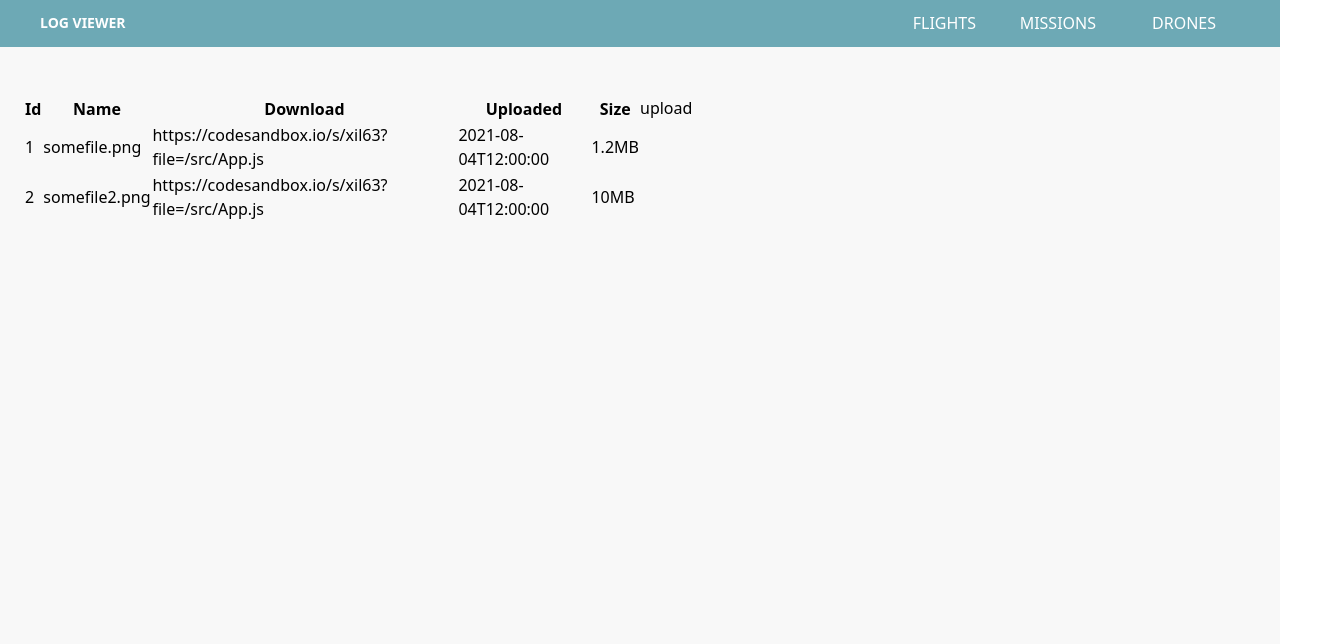
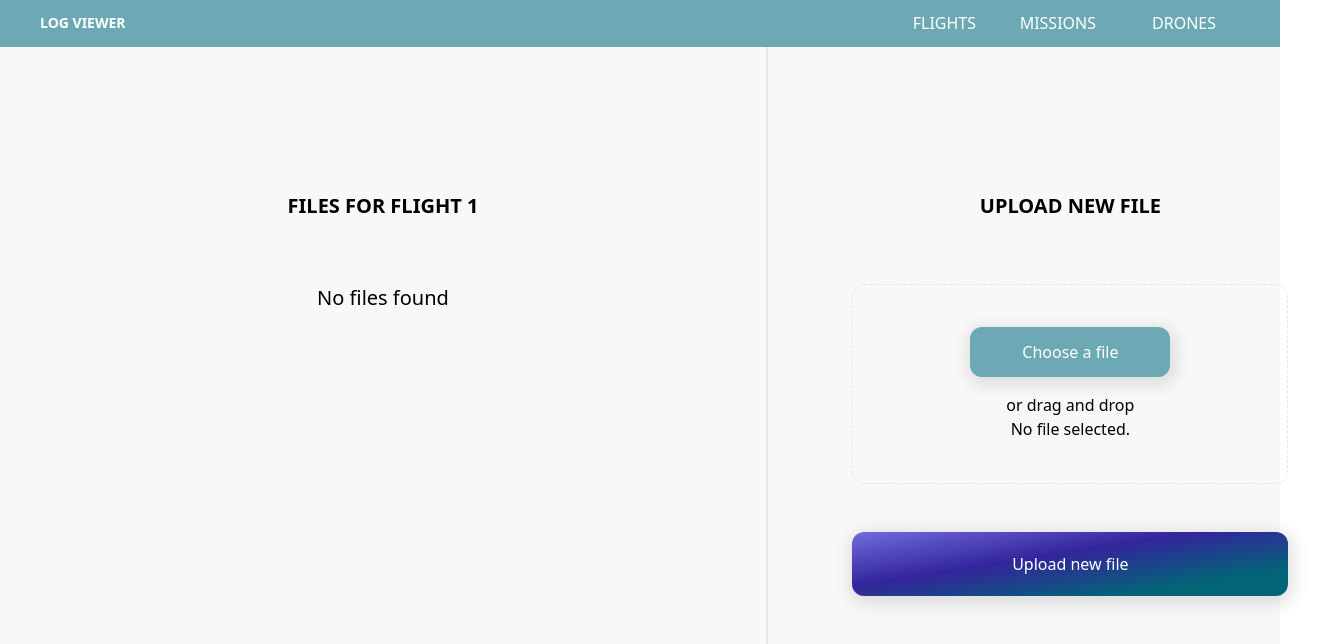
Before and after one commit to searchwingCV/log-viewer, a Next.js app in the folder client/nextapp/: page /filemanager/1 in a window 1280 px wide. Shown: the top 644 px of the page, 1320 px wide, since content can reach past the window. Built offline with nearby package versions, Linux system fonts and the light colour scheme; what tailwindcss-gradients would draw is missing.

Commit message:
feat(filemanager): basic styling for file table and upload file form

```diff
--- a/client/nextapp/modules/FileList/FileList.tsx
+++ b/client/nextapp/modules/FileList/FileList.tsx
@@ -3,6 +3,7 @@
   https://tanstack.com/table/v8/docs/guide/migrating
 */
 import { useMemo } from 'react'
+import { format, parseISO, isValid, intervalToDuration } from 'date-fns'
 import {
   useTable,
   type Column,
@@ -21,6 +22,7 @@ import {
 } from 'react-table'
 import clsx from 'clsx'
 import { Button } from 'modules/Button/Button'
+import { RowActionButton } from '@modules/RowActionButton'
 
 interface IFlightFile {
   id: number
@@ -28,6 +30,7 @@ interface IFlightFile {
   name: string
   uploaded: string
   size: string
+  deleteLink: string
 }
 
 export type FileListProps = {
@@ -40,22 +43,59 @@ export const FileList = ({ files }: FileListProps) => {
       {
         Header: 'Id',
         accessor: 'id',
+        width: 'w-[60px]',
       },
       {
         Header: 'Name',
         accessor: 'name',
+        width: 'w-[200px]',
+      },
+
+      {
+        Header: 'Uploaded',
+        accessor: 'uploaded',
+        width: 'w-[200px]',
+        Cell: (props: any) => {
+          if (isValid(parseISO(props.row.values.uploaded))) {
+            return <span>{format(parseISO(props.row.values.uploaded), 'kk:ss:mm dd.MM.yyyy')}</span>
+          } else {
+            return <div></div>
+          }
+        },
+      },
+      {
+        Header: 'Size',
+        accessor: 'size',
+        width: 'w-[80px]',
       },
       {
         Header: 'Download',
         accessor: 'downloadLink',
+        width: 'w-[100px]',
+
+        Cell: (props: any) => {
+          return (
+            <RowActionButton
+              tooltipText={'Download file'}
+              url={props.row.values?.downloadLink}
+              variant="download"
+            />
+          )
+        },
       },
       {
-        Header: 'Uploaded',
-        accessor: 'uploaded',
+        Header: 'Delete',
+        accessor: 'deleteLink',
+        width: 'w-[80px]',
+        Cell: (props: any) => {
+          return (
+            <RowActionButton
+              tooltipText={'Delete file'}
+              url={props.row.values?.deleteLink}
+              variant="delete"
+            />
+          )
         },
-      {
-        Header: 'Size',
-        accessor: 'size',
       },
     ],
     [],
@@ -66,17 +106,22 @@ export const FileList = ({ files }: FileListProps) => {
   const { getTableProps, getTableBodyProps, headerGroups, rows, prepareRow } = table
 
   return (
-    <div className="container">
-      {/* Apply the table props */}
-      <table {...getTableProps()}>
-        <thead>
+    <div className=" relative overflow-x-auto rounded-md">
+      <table {...getTableProps()} className="w-full border-separate border-spacing-0 ">
+        <thead
+          className="h-12
+                     bg-primary-light-petrol text-white"
+        >
           {headerGroups.map((headerGroup, i) => (
             <tr {...headerGroup.getHeaderGroupProps()} key={headerGroup.getHeaderGroupProps().key}>
               {headerGroup.headers.map((column) => (
-                // Aplicamos las propiedades de ordenación a cada columna
                 <th
                   {...column.getHeaderProps(column.getSortByToggleProps())}
-                  className={column.isSorted ? (column.isSortedDesc ? 'desc' : 'asc') : ''}
+                  className={clsx(
+                    'text-center',
+                    column.width,
+                    column.isSorted ? (column.isSortedDesc ? 'desc' : 'asc') : '',
+                  )}
                   key={column.getHeaderProps(column.getSortByToggleProps()).key}
                 >
                   {column.render('Header')}
@@ -85,31 +130,34 @@ export const FileList = ({ files }: FileListProps) => {
             </tr>
           ))}
         </thead>
-        {/* Apply the table body props */}
         <tbody {...getTableBodyProps()}>
-          {
-            // Loop over the table rows
-            rows.map((row) => {
-              // Prepare the row for display
+          {rows.map((row) => {
             prepareRow(row)
             return (
-                // Apply the row props
               <tr {...row.getRowProps()} key={row.getRowProps().key}>
                 {row.cells.map((cell) => {
-                    // Apply the cell props
                   return (
-                      <td {...cell.getCellProps()} key={cell.getCellProps().key}>
-                        {
-                          // Render the cell contents
-                          cell.render('Cell')
-                        }
+                    <td
+                      {...cell.getCellProps()}
+                      key={cell.getCellProps().key}
+                      className={clsx(
+                        cell.column.width,
+                        `border-b border-grey-medium
+
+                    p-3 text-center
+
+
+
+                      `,
+                      )}
+                    >
+                      {cell.render('Cell')}
                     </td>
                   )
                 })}
               </tr>
             )
-            })
-          }
+          })}
         </tbody>
       </table>
     </div>
--- a/client/nextapp/modules/FileUploadForm/FileUploadForm.tsx
+++ b/client/nextapp/modules/FileUploadForm/FileUploadForm.tsx
@@ -0,0 +1,96 @@
+import { useState } from 'react'
+import type { AxiosError } from 'axios'
+import { useForm, Controller } from 'react-hook-form'
+import { ToastContainer, toast } from 'react-toastify'
+import { useMutation } from '@tanstack/react-query'
+import Button from '@modules/Button'
+import FileUpload from '@modules/FileUpload'
+
+import { useGoToLastTablePage } from '@lib/hooks/useGoToLastTablePage'
+
+interface FileUploadType {
+  file?: Blob[]
+}
+
+export const FileUploadForm = () => {
+  const goToLastTableName = useGoToLastTablePage({ tableName: 'flights' })
+
+  const [selectedLogFile, setSelectedLogFile] = useState<Blob[] | undefined>(undefined)
+
+  const {
+    register,
+    handleSubmit,
+    reset,
+    setValue,
+    control,
+    formState: { errors },
+  } = useForm<FileUploadType>({
+    criteriaMode: 'all',
+    mode: 'onBlur',
+  })
+
+  //   const addFlight = useMutation(postFlight, {
+  //     onSuccess: async (data) => {
+  //       toast('Meta data for new flight posted.', {
+  //         type: 'success',
+  //         position: toast.POSITION.BOTTOM_CENTER,
+  //       })
+
+  //       await reset()
+  //       await new Promise((resolve) => setTimeout(resolve, 2000))
+  //     },
+  //     onError: (error: AxiosError<any>) => {
+  //       toast(<ApiErrorMessage error={error} />, {
+  //         type: 'error',
+  //         position: toast.POSITION.BOTTOM_CENTER,
+  //         delay: 1,
+  //       })
+  //     },
+  //   })
+
+  const onSubmit = handleSubmit((data, e) => {
+    e?.preventDefault()
+    setSelectedLogFile(data?.file)
+
+    const { file, ...rest } = data
+    //addFlight.mutate(pickBy(rest) as CreateFlightSerializer)
+  })
+
+  return (
+    <div className="mt-48 min-w-[500px] px-8">
+      <h2 className="mb-16 text-center text-xl font-bold">UPLOAD NEW FILE</h2>
+
+      <ToastContainer />
+      <form
+        className={`relative
+                    `}
+        onSubmit={onSubmit}
+      >
+        <Controller
+          control={control}
+          name="file"
+          rules={{
+            required: true,
+          }}
+          render={() => (
+            <FileUpload<FileUploadType> errors={errors} setValue={setValue} name="file" />
+          )}
+        />
+
+        <Button
+          buttonStyle="Main"
+          className={`absolute
+                        left-0
+                        right-0
+                        z-10
+                        mt-12
+                        h-16
+                        w-full`}
+          type="submit"
+        >
+          Upload new file
+        </Button>
+      </form>
+    </div>
+  )
+}
--- /dev/null
+++ b/client/nextapp/modules/FileUploadForm/index.ts
@@ -0,0 +1 @@
+export { FileUploadForm } from "./FileUploadForm";
--- /dev/null
+++ b/client/nextapp/modules/RowActionButton/RowActionButton.tsx
@@ -0,0 +1,59 @@
+import { FontAwesomeIcon } from '@fortawesome/react-fontawesome'
+
+import clsx from 'clsx'
+import Tippy from '@tippyjs/react'
+
+const RowActionButtonVariant = ['delete', 'download', 'link', 'upload'] as const
+
+type RowActionButtonProps = {
+  variant: (typeof RowActionButtonVariant)[number]
+  className?: string
+  tooltipText: string
+  url?: string
+} & React.ComponentPropsWithRef<'button'>
+
+const renderIcon = (variant: (typeof RowActionButtonVariant)[number]) => {
+  switch (variant) {
+    case 'delete':
+      return <FontAwesomeIcon icon="trash" />
+    case 'download':
+      return <FontAwesomeIcon icon="download" />
+    case 'link':
+      return <FontAwesomeIcon icon="share-from-square" />
+
+    case 'upload':
+      return <FontAwesomeIcon icon="file-arrow-up" />
+
+    default:
+  }
+}
+
+export const RowActionButton = ({
+  variant,
+  className,
+  tooltipText,
+  onClick,
+  ...rest
+}: RowActionButtonProps) => {
+  return (
+    <Tippy content={tooltipText}>
+      <button
+        {...rest}
+        type="button"
+        className={clsx(
+          className,
+          `m-1 h-7 w-7 rounded-full text-white transition-all duration-150   disabled:bg-grey-light`,
+          variant === 'delete' && ['hover:bg-secondary-dark-red bg-primary-red'],
+          variant === 'link' && [
+            '!hover:bg-white hover:bg-secondary-dark-petrol  bg-primary-light-petrol',
+          ],
+          variant === 'download' && ['hover:bg-secondary-dark-indigo-blue bg-primary-indigo-blue'],
+          variant === 'upload' && ['hover:bg-secondary-dark-rose bg-primary-rose'],
+        )}
+        onClick={onClick}
+      >
+        {renderIcon(variant)}
+      </button>
+    </Tippy>
+  )
+}
--- /dev/null
+++ b/client/nextapp/modules/RowActionButton/index.ts
@@ -0,0 +1 @@
+export { RowActionButton } from "./RowActionButton";
--- a/client/nextapp/pages/_app.tsx
+++ b/client/nextapp/pages/_app.tsx
@@ -15,10 +15,10 @@ import { far } from '@fortawesome/free-regular-svg-icons'
 import { fas } from '@fortawesome/free-solid-svg-icons'
 import { fab } from '@fortawesome/free-brands-svg-icons'
 import type { NextPage } from 'next'
-import { config, library } from '@fortawesome/fontawesome-svg-core'
 import '@fortawesome/fontawesome-svg-core/styles.css'
 import { ContextProvider } from '@lib/Context/ContextProvider'
 
+const { library, config } = require('@fortawesome/fontawesome-svg-core')
 config.autoAddCss = false
 library.add(far, fas, fab)
 
--- a/client/nextapp/pages/filemanager/[id].tsx
+++ b/client/nextapp/pages/filemanager/[id].tsx
@@ -1,20 +1,18 @@
+import { useRouter } from 'next/router'
 import { Layout } from 'modules/Layouts/Layout'
 import { FileList } from 'modules/FileList'
+import { FileUploadForm } from 'modules/FileUploadForm'
+import { useGoToLastTablePage } from '@lib/hooks/useGoToLastTablePage'
 import type { NextPageWithLayout } from '../_app'
 
-const FileManagerScreen: NextPageWithLayout = ({}) => {
-  return (
-    <>
-      <div className={`flex h-screen w-full px-6 pt-24`}>
-        <div className="w-1/2">
-          <FileList
-            files={[
+const files = [
   {
     id: 1,
     downloadLink: 'https://codesandbox.io/s/xil63?file=/src/App.js',
     name: 'somefile.png',
     uploaded: '2021-08-04T12:00:00',
     size: '1.2MB',
+    deleteLink: 'https://codesandbox.io/s/xil63?file=/src/App.js',
   },
   {
     id: 2,
@@ -22,11 +20,43 @@ const FileManagerScreen: NextPageWithLayout = ({}) => {
     name: 'somefile2.png',
     uploaded: '2021-08-04T12:00:00',
     size: '10MB',
+    deleteLink: 'https://codesandbox.io/s/xil63?file=/src/App.js',
   },
-            ]}
-          />
+  {
+    id: 3,
+    downloadLink: 'https://codesandbox.io/s/xil63?file=/src/App.js',
+    name: 'somefile3.png',
+    uploaded: '2021-08-04T12:00:00',
+    size: '10MB',
+    deleteLink: 'https://codesandbox.io/s/xil63?file=/src/App.js',
+  },
+  {
+    id: 4,
+    downloadLink: 'https://codesandbox.io/s/xil63?file=/src/App.js',
+    name: 'somefile4.png',
+    uploaded: '2021-08-04T12:00:00',
+    size: '10MB',
+    deleteLink: 'https://codesandbox.io/s/xil63?file=/src/App.js',
+  },
+]
+const FileManagerScreen: NextPageWithLayout = ({}) => {
+  const router = useRouter()
+  const { id } = router.query
+  return (
+    <>
+      <div className={`flex h-screen w-full`}>
+        <div className="flex h-screen min-w-[60vw] flex-col  items-center  border-r-2 pb-8 pt-48 ">
+          <h2 className="mb-16 text-xl font-bold">{`FILES FOR FLIGHT ${id}`}</h2>
+
+          {files?.length > 0 ? (
+            <div className="h-24 text-xl">No files found</div>
+          ) : (
+            <FileList files={[]} />
+          )}
         </div>
         <div>upload</div>
+
+        <FileUploadForm />
       </div>
     </>
   )
```
Lines whose indentation alone changed are shown as unchanged.
